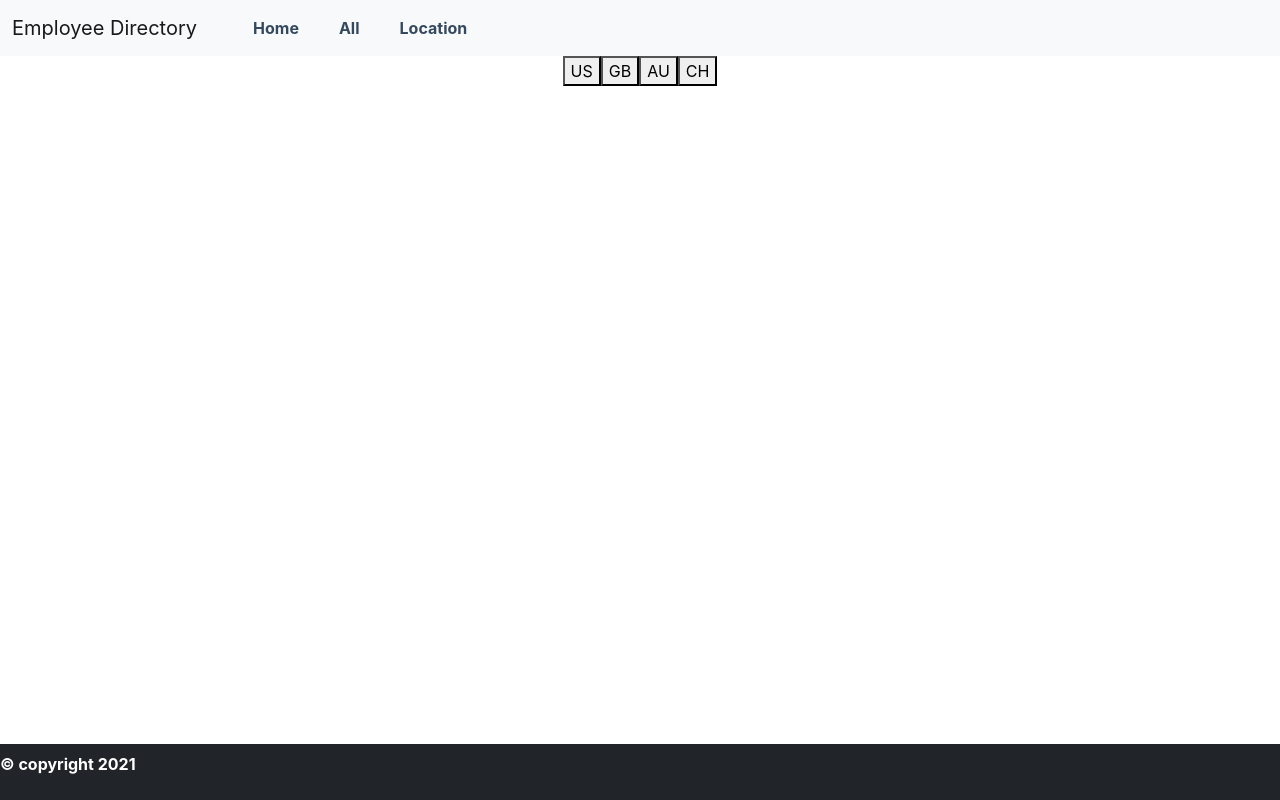
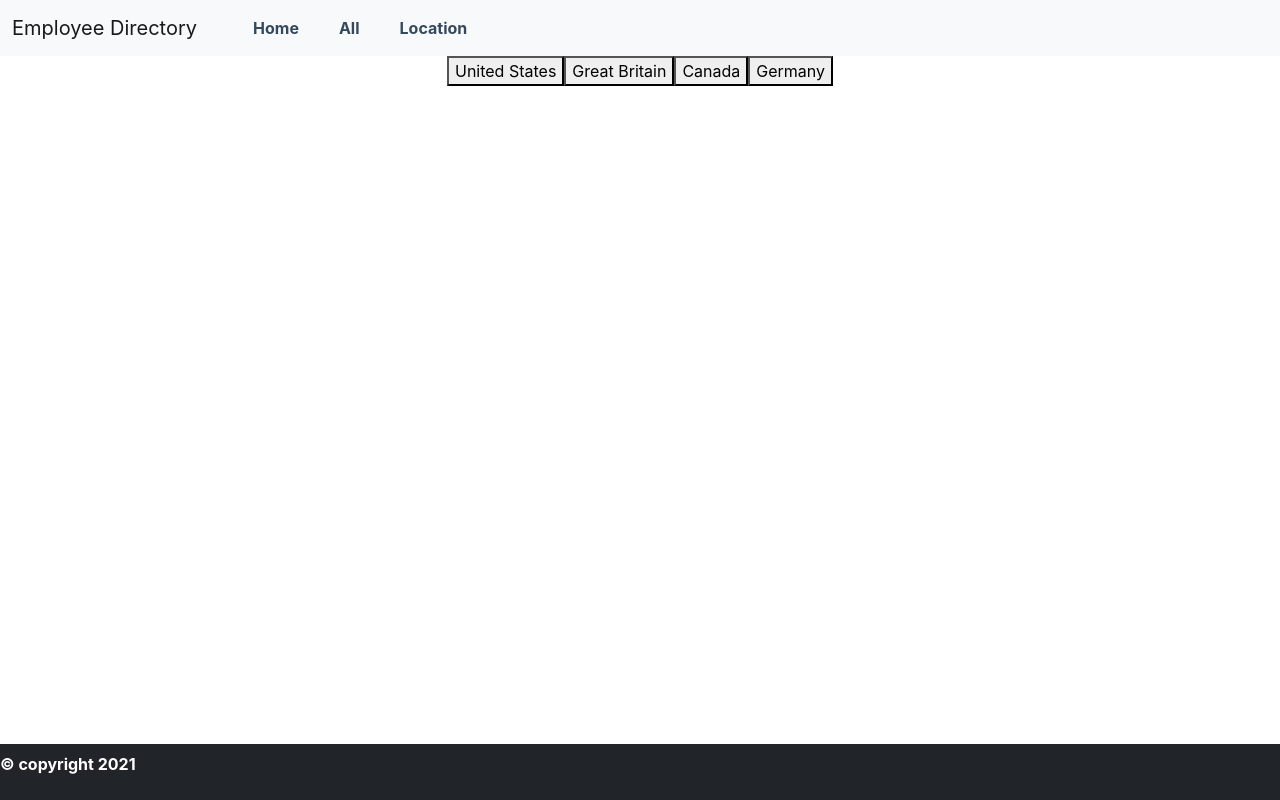
Before and after one commit to lizlarkin/EmployeeDirectory, a React (Create React App) app: page /Locations in a window 1280 px wide. Built offline with nearby package versions, Linux system fonts and the light colour scheme; no server answers.

Commit message:
added onClick function to get location input and set state based on button value that user clicks

```diff
--- a/src/Pages/Locations.js
+++ b/src/Pages/Locations.js
@@ -9,36 +9,44 @@ export default class Locations extends Component {
         error: ""
       };
 
+      handleBtnClick = (e) => {
+          console.log(e.target.value)
+          this.setState({nat: e.target.value})
+      }
+
       componentDidMount() {
         API.getEmployeeByLocation()
           .then(res => this.setState({ nat: res.data.message }))
           .catch(err => console.log(err));
       }
 
-      handleInputChange = event => {
-        this.setState({ search: event.target.value });
-      };
-
-      handleFormSubmit = event => {
-        event.preventDefault();
-        API.getDogsOfBreed(this.state.search)
-          .then(res => {
-            if (res.data.status === "error") {
-              throw new Error(res.data.message);
-            }
-            this.setState({ results: res.data.message, error: "" });
-          })
-          .catch(err => this.setState({ error: err.message }));
-      };
-
       render() {
         return (
-          <div>
-            <button>US</button>
-            <button>GB</button>
-            <button>AU</button>
-            <button>CH</button>
-          </div>
+            <>
+            <div>
+                <button value="US" onClick={(e)=> this.handleBtnClick(e)}>United States</button>
+                <button value="GB" onClick={(e)=> this.handleBtnClick(e)}>Great Britain</button>
+                <button value="CA" onClick={(e)=> this.handleBtnClick(e)}>Canada</button>
+                <button value="DE" onClick={(e)=> this.handleBtnClick(e)}>Germany</button>
+            </div>
+
+            {/* <div className = "row">
+            <div className = 'col-sm-4'></div>
+            <div className="card col-sm-4">
+                <img src={users.results[0].picture.large} className="card-img-top" alt="..." />
+                <div className="card-body">
+                    <h5 className="card-title">{users.results[0].name.first} {users.results[0].name.last}</h5>
+                </div>
+                <ul className="list-group list-group-flush">
+                    <li className="list-group-item">Location: {users.results[0].location.city}, {users.results[0].location.country}</li>
+                    <li className="list-group-item">Email: {users.results[0].email}</li>
+                    <li className="list-group-item">Phone: {users.results[0].phone}</li>
+                </ul>
+            </div>
+            <div className = 'col-sm-4'></div>
+        </div> */}
+
+</>
         );
       }
 }
```
